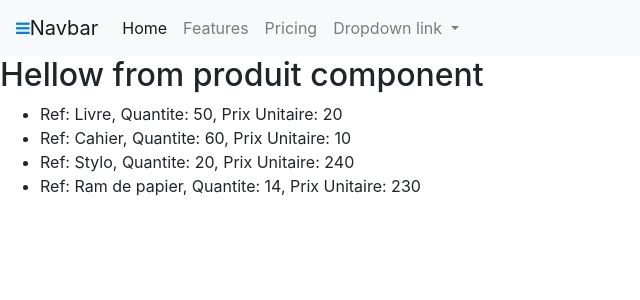
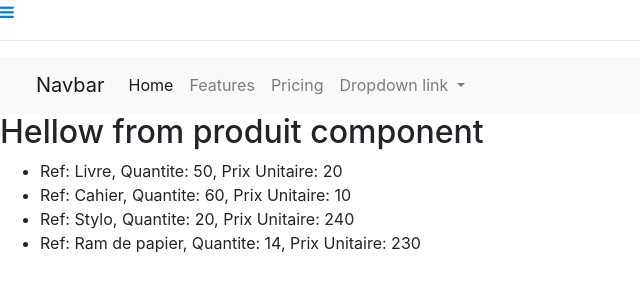
Before and after one commit to kkhenissi/clientGestionStock, an Angular app: page / in a window 1280 px wide. Shown: the top 300 px of the page, without its empty margins (0-640 px from the left). Built offline with nearby package versions, Linux system fonts and the light colour scheme.

Commit message:
add collapse button on navbar

```diff
--- a/src/app/app.component.html
+++ b/src/app/app.component.html
@@ -5,7 +5,8 @@
     </div>
     <div class="col-lg-10">
             <!-- <button (click)="showHideSideBar =!showHideSideBar">Show/Hide</button> -->
-            <app-navbar [showSideBar]="showHideSideBar"></app-navbar>
+            <app-navbar [showSideBar]="showHideSideBar"
+                        (showSideBarChange)="onShowSideBarChange($event)" ></app-navbar>
             <app-content></app-content>
     </div>
 </div>
--- a/src/app/app.component.ts
+++ b/src/app/app.component.ts
@@ -7,4 +7,9 @@ import { Component } from '@angular/core';
 })
 export class AppComponent {
   showHideSideBar: Boolean = false;
+
+  onShowSideBarChange(showHideSideBar) {
+    this.showHideSideBar = showHideSideBar;
+
+  }
 }
--- a/src/app/navbar/navbar.component.html
+++ b/src/app/navbar/navbar.component.html
@@ -1,6 +1,10 @@
+
+<div>
+    <a href="" data-toggle="collapse" (click)="afficherSideBar()"><i class="fa fa-bars" aria-hidden="true"></i></a>
+    <hr>
+
 <nav class="navbar navbar-expand-lg navbar-light bg-light">
-  <a href=""(click)="afficherSideBar()"><i class="fa fa-bars" aria-hidden="true"></i></a>
-    <a class="navbar-brand" href="#">Navbar</a>
+  <a class="navbar-brand spacer" href="#">Navbar</a>
     <button class="navbar-toggler" type="button" data-toggle="collapse" data-target="#navbarNavDropdown" aria-controls="navbarNavDropdown" aria-expanded="false" aria-label="Toggle navigation">
       <span class="navbar-toggler-icon"></span>
     </button>
@@ -28,3 +32,4 @@
       </ul>
     </div>
   </nav>
+</div>
--- a/src/app/navbar/navbar.component.ts
+++ b/src/app/navbar/navbar.component.ts
@@ -1,4 +1,4 @@
-import { Component, OnInit, Input } from '@angular/core';
+import { Component, OnInit, Input, Output, EventEmitter } from '@angular/core';
 
 @Component({
   selector: 'app-navbar',
@@ -8,6 +8,7 @@ import { Component, OnInit, Input } from '@angular/core';
 export class NavbarComponent implements OnInit {
 
   @Input() showSideBar: boolean;
+  @Output() showSideBarChange: EventEmitter<boolean> = new EventEmitter<boolean>();
 
   constructor() { }
 
@@ -15,6 +16,7 @@ export class NavbarComponent implements OnInit {
   }
   afficherSideBar() {
     this.showSideBar = !this.showSideBar;
+    this.showSideBarChange.emit(this.showSideBar);
 
   }
 
--- a/src/styles.css
+++ b/src/styles.css
@@ -1 +1,4 @@
 /* You can add global styles to this file, and also import other style files */
+.spacer {
+    padding-left: 20px;
+}
```
